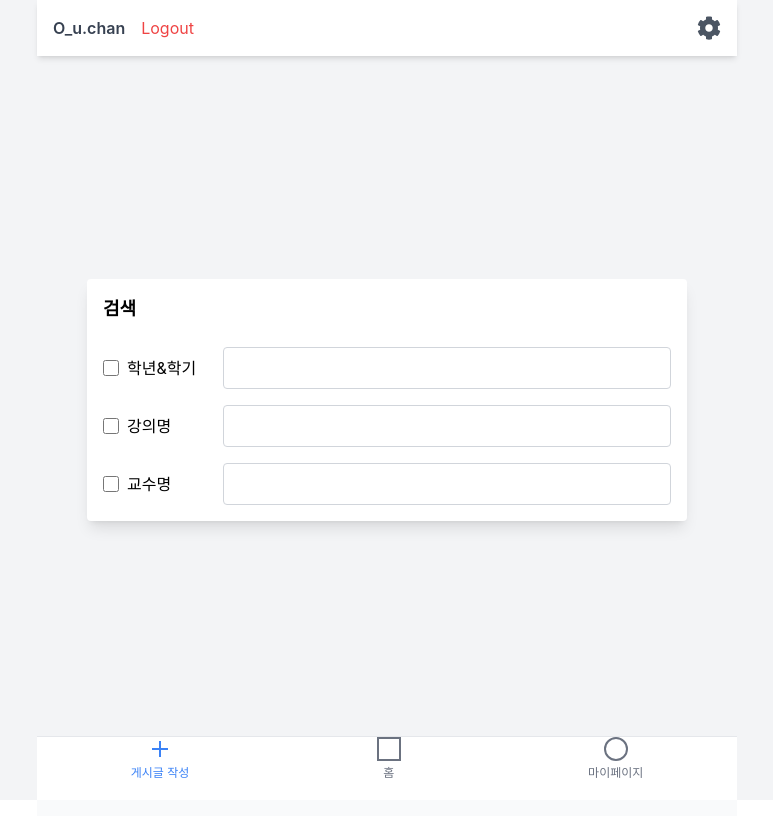
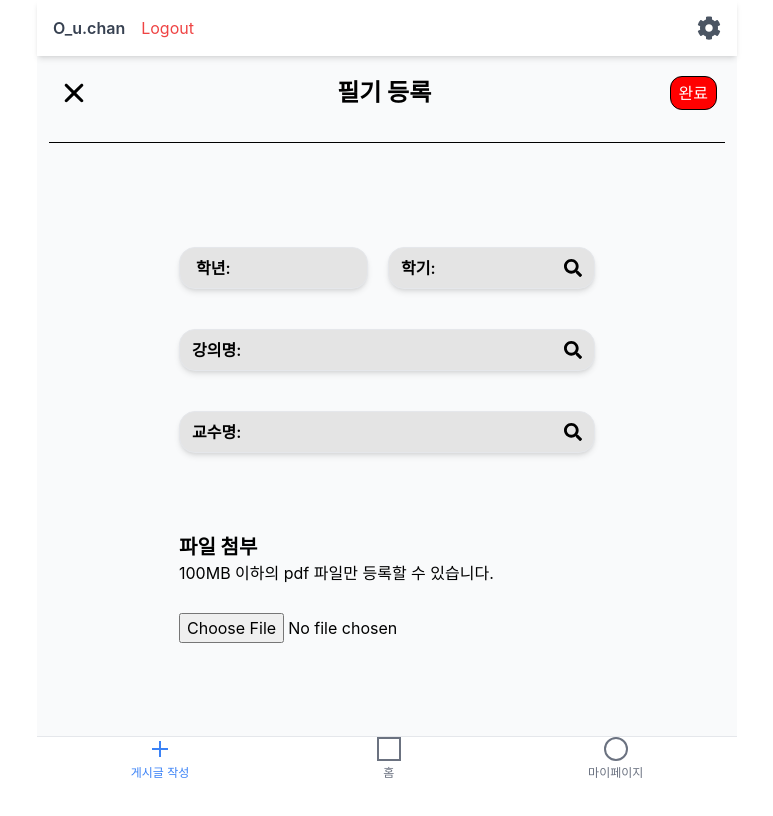
Before and after one commit to sogong24/front, a React (Create React App) app: page /post/create in a window 1280 px wide. Shown: the top 816 px of the page, without its empty margins (253-1026 px from the left). Built offline with nearby package versions, Linux system fonts and the light colour scheme.

Commit message:
Fix : Fix Layout.js
버그 이슈로 Layout.js 수정

```diff
--- a/src/App.js
+++ b/src/App.js
@@ -15,7 +15,6 @@ function App() {
         <Routes>
           <Route path="/" element={<HomePage />} />
           <Route path="/MyPage" element={<MyPage />} />
-
           <Route path="/post/create" element={<PostCreatePage />} />
 
           {/* <Route path="/Signup" element={<Signup />} /> */}
--- a/src/components/common/Layout.js
+++ b/src/components/common/Layout.js
@@ -2,15 +2,32 @@ import { useLocation } from "react-router-dom";
 import Menubar from "./Menubar";
 import SettingBar from "./SettingBar";
 import HomePage from "../../pages/HomePage";
+import Mypage from "../../pages/MyPage";
+import PostCreatePage from "../../pages/PostCreatePage";
 
 function Layout() {
+  const location = useLocation();
+
+  const renderPage = () => {
+    switch (location.pathname) {
+      case "/":
+        return <HomePage />;
+      case "/mypage":
+        return <Mypage />;
+      case "/post/create":
+        return <PostCreatePage />;
+      default:
+        return <HomePage />;
+    }
+  };
+
   return (
     <div className="bg-white min-h-screen">
       <div className="w-[700px] min-h-screen mx-auto relative pb-16 bg-gray-50">
         <div className="sticky top-0 bg-white z-10">
           <SettingBar />
         </div>
-        <HomePage />
+        {renderPage()}
         <Menubar />
       </div>
     </div>
```
